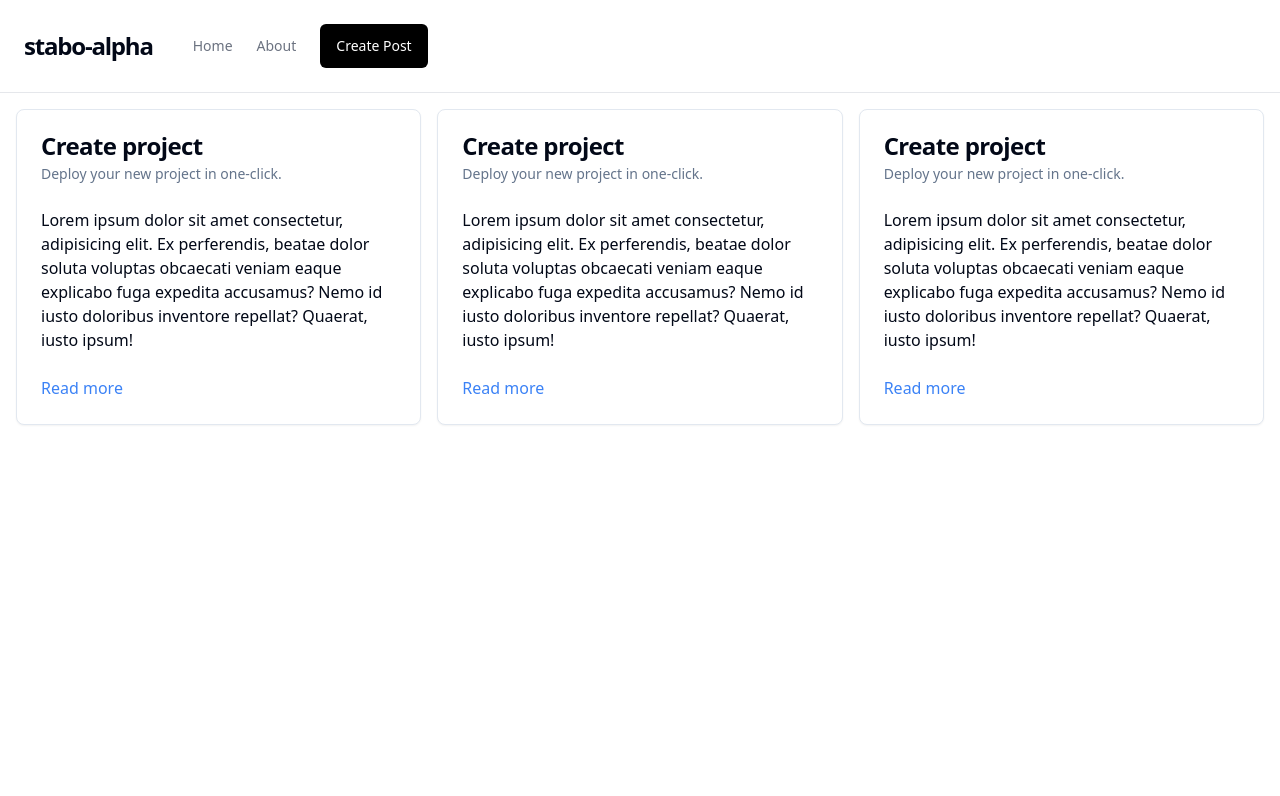
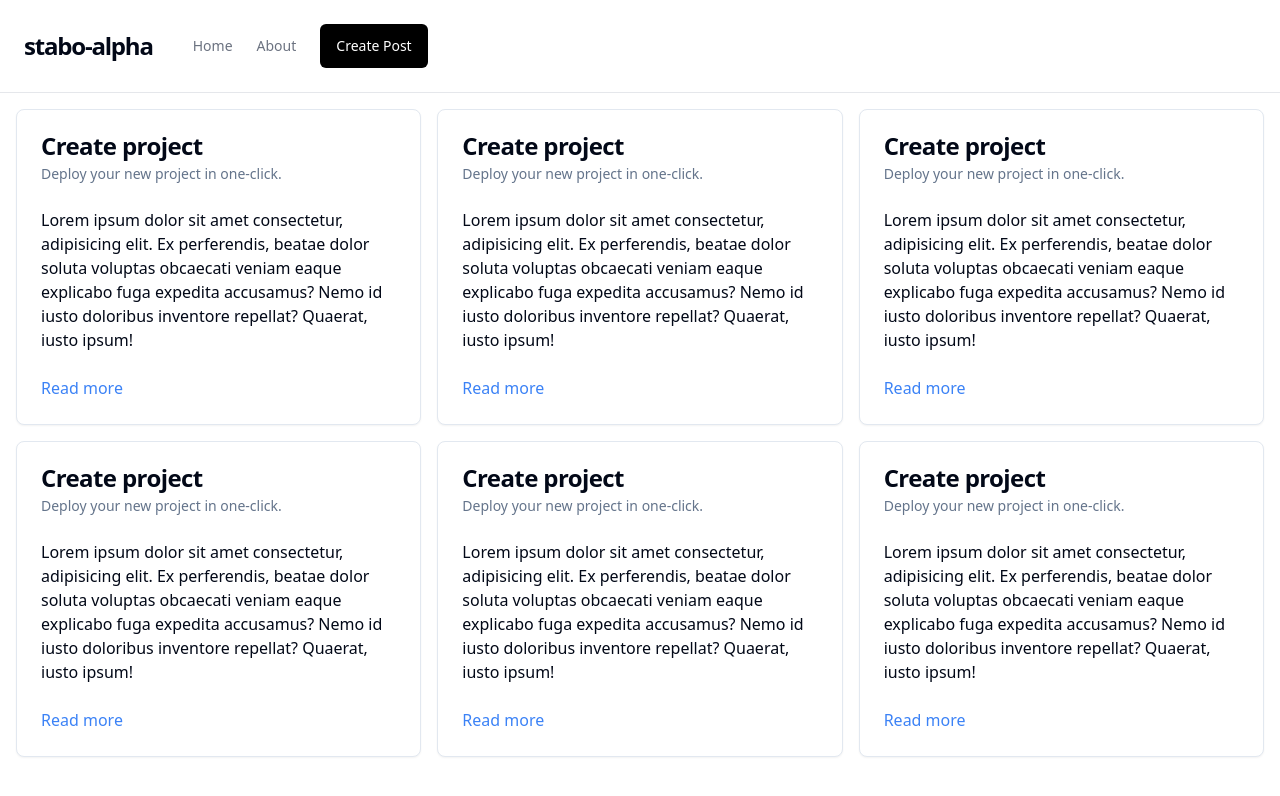
Before and after one commit to Ayth-bit/stabo-alpha, a Next.js app: page / in a window 1280 px wide. Shown: the top 796 px of the page. Built offline with nearby package versions, Linux system fonts and the light colour scheme.

Commit message:
フロントエンド調整

```diff
--- /dev/null
+++ b/app/components/BBSCard.tsx
@@ -0,0 +1,24 @@
+import React from 'react'
+import { Card, CardContent, CardDescription, CardFooter, CardHeader, CardTitle } from "@/components/ui/card";
+import Link from "next/link";
+
+const BBSCard = () => {
+    return (
+        <div>
+            <Card>
+                <CardHeader>
+                    <CardTitle>Create project</CardTitle>
+                    <CardDescription>Deploy your new project in one-click.</CardDescription>
+                </CardHeader>
+                <CardContent>
+                    Lorem ipsum dolor sit amet consectetur, adipisicing elit. Ex perferendis, beatae dolor soluta voluptas obcaecati veniam eaque explicabo fuga expedita accusamus? Nemo id iusto doloribus inventore repellat? Quaerat, iusto ipsum!
+                </CardContent>
+                <CardFooter>
+                    <Link href={"/"} className="text-blue-500 ">Read more</Link>
+                </CardFooter>
+            </Card>
+        </div>
+    )
+}
+
+export default BBSCard
--- /dev/null
+++ b/app/components/BBSCardlist.tsx
@@ -0,0 +1,18 @@
+import React from 'react'
+import BBSCard from './BBSCard'
+
+
+const BBSCardlist = () => {
+    return (
+        <div className="grid lg: grid-cols-3 px-4 py-4 gap-4 " >
+         <BBSCard />
+         <BBSCard />
+         <BBSCard />
+         <BBSCard />
+         <BBSCard />
+         <BBSCard />
+        </div>
+    )
+}
+
+export default BBSCardlist
--- a/app/page.tsx
+++ b/app/page.tsx
@@ -1,45 +1,11 @@
-import { Card, CardContent, CardDescription, CardFooter, CardHeader, CardTitle } from "@/components/ui/card";
-import Link from "next/link";
+import BBSCardlist from "./components/BBSCardlist";
+
+
 
 export default function Home() {
   return (
-    <main className="grid lg: grid-cols-3 px-4 py-4 gap-4 ">
-      <Card>
-        <CardHeader>
-          <CardTitle>Create project</CardTitle>
-          <CardDescription>Deploy your new project in one-click.</CardDescription>
-        </CardHeader>
-        <CardContent>
-          Lorem ipsum dolor sit amet consectetur, adipisicing elit. Ex perferendis, beatae dolor soluta voluptas obcaecati veniam eaque explicabo fuga expedita accusamus? Nemo id iusto doloribus inventore repellat? Quaerat, iusto ipsum!
-        </CardContent>
-        <CardFooter>
-          <Link href={"/"} className="text-blue-500 ">Read more</Link>
-        </CardFooter>
-      </Card>
-      <Card>
-        <CardHeader>
-          <CardTitle>Create project</CardTitle>
-          <CardDescription>Deploy your new project in one-click.</CardDescription>
-        </CardHeader>
-        <CardContent>
-          Lorem ipsum dolor sit amet consectetur, adipisicing elit. Ex perferendis, beatae dolor soluta voluptas obcaecati veniam eaque explicabo fuga expedita accusamus? Nemo id iusto doloribus inventore repellat? Quaerat, iusto ipsum!
-        </CardContent>
-        <CardFooter>
-          <Link href={"/"} className="text-blue-500 ">Read more</Link>
-        </CardFooter>
-      </Card>
-      <Card>
-        <CardHeader>
-          <CardTitle>Create project</CardTitle>
-          <CardDescription>Deploy your new project in one-click.</CardDescription>
-        </CardHeader>
-        <CardContent>
-          Lorem ipsum dolor sit amet consectetur, adipisicing elit. Ex perferendis, beatae dolor soluta voluptas obcaecati veniam eaque explicabo fuga expedita accusamus? Nemo id iusto doloribus inventore repellat? Quaerat, iusto ipsum!
-        </CardContent>
-        <CardFooter>
-          <Link href={"/"} className="text-blue-500 ">Read more</Link>
-        </CardFooter>
-      </Card>
+    <main >
+      <BBSCardlist />
     </main>
   );
 }
```
